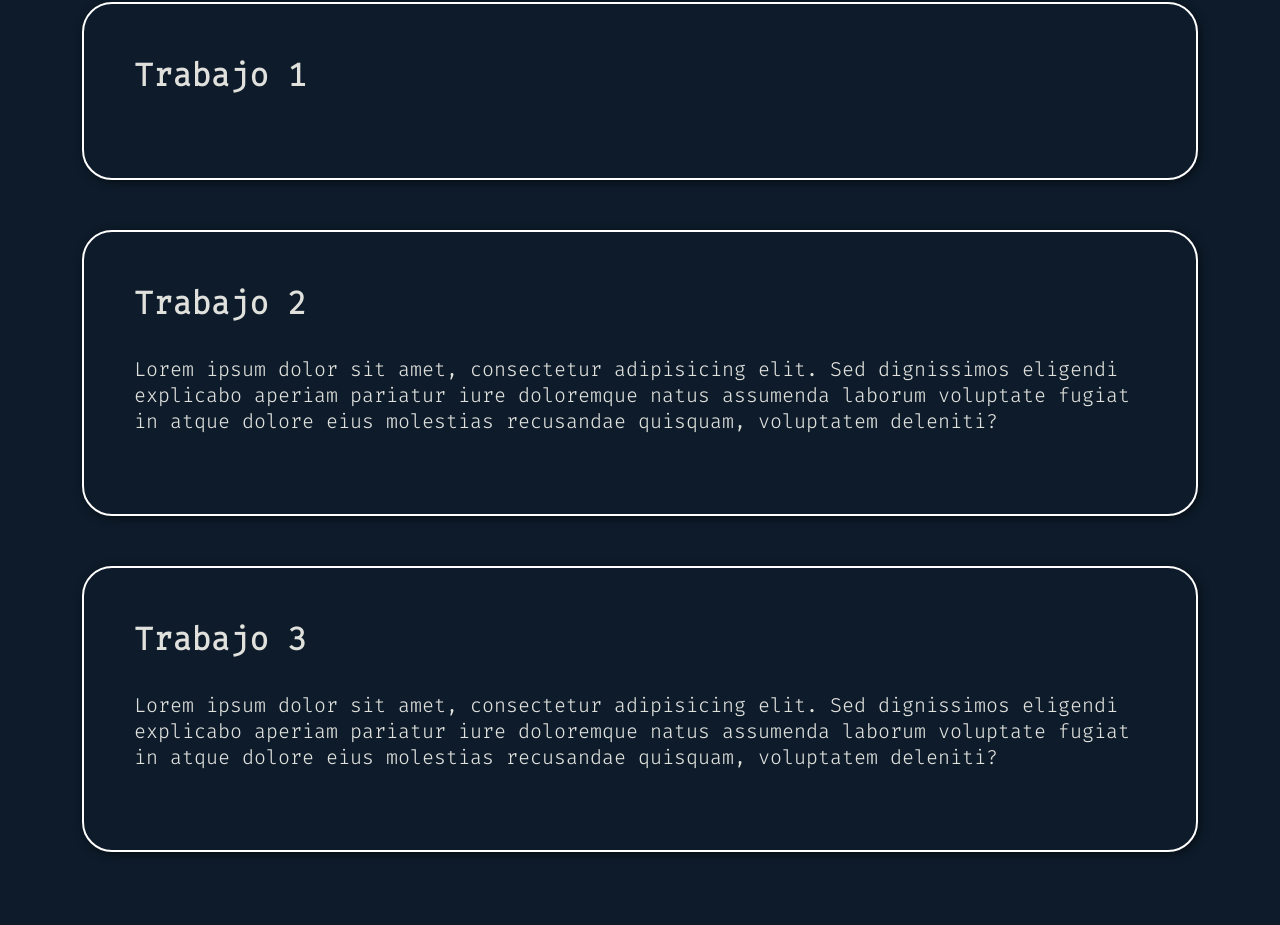
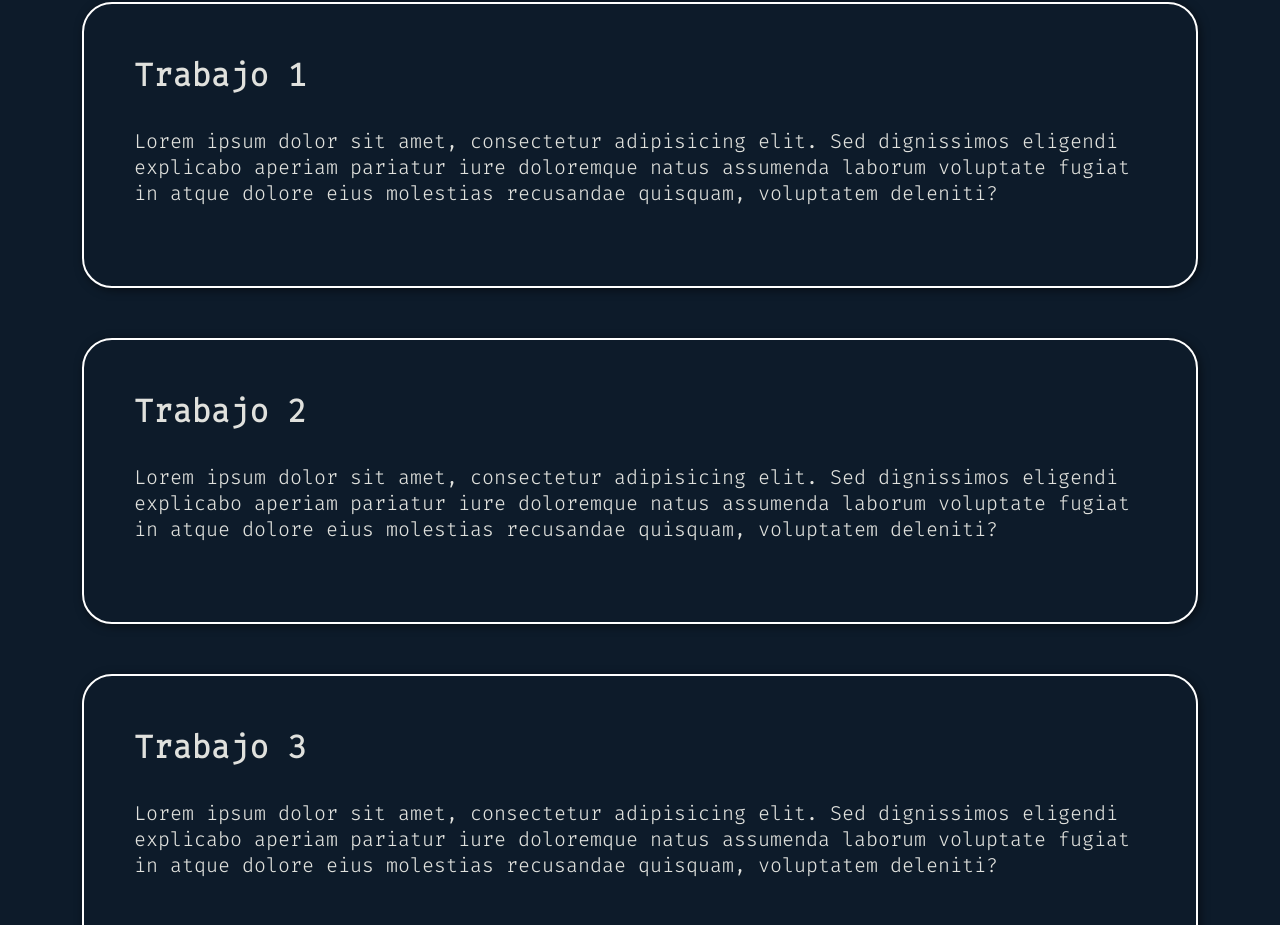
Before and after one commit to 5kleo8/5kleo8.github.io, a plain HTML site: page Portfolio/Html/Index.html in a window 1280 px wide. Shown: the part 1080-2005 px from the top of the page. Drawn offline with Linux system fonts and the light colour scheme; files whose address does not match are found by name.

Commit message:
devuelta

```diff
--- a/Portfolio/Html/Index.html
+++ b/Portfolio/Html/Index.html
@@ -39,7 +39,12 @@
         <h2 class="AnimationWritte">Trabajos</h2>
         <div class="cards">
           <h3>Trabajo 1</h3>
-
+          <p>
+            Lorem ipsum dolor sit amet, consectetur adipisicing elit. Sed
+            dignissimos eligendi explicabo aperiam pariatur iure doloremque
+            natus assumenda laborum voluptate fugiat in atque dolore eius
+            molestias recusandae quisquam, voluptatem deleniti?
+          </p>
         </div>
         <div class="cards">
           <h3>Trabajo 2</h3>
```
